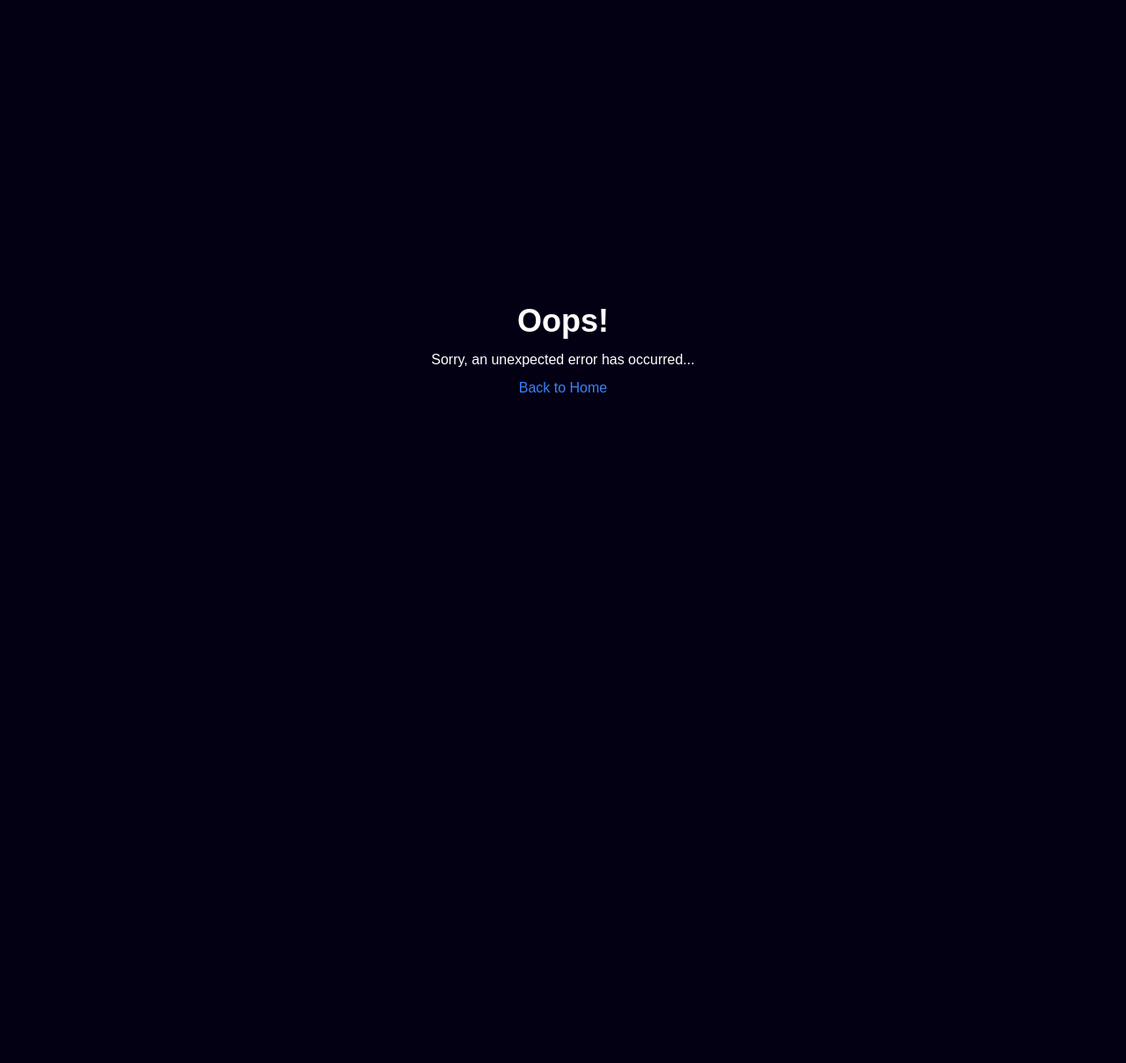
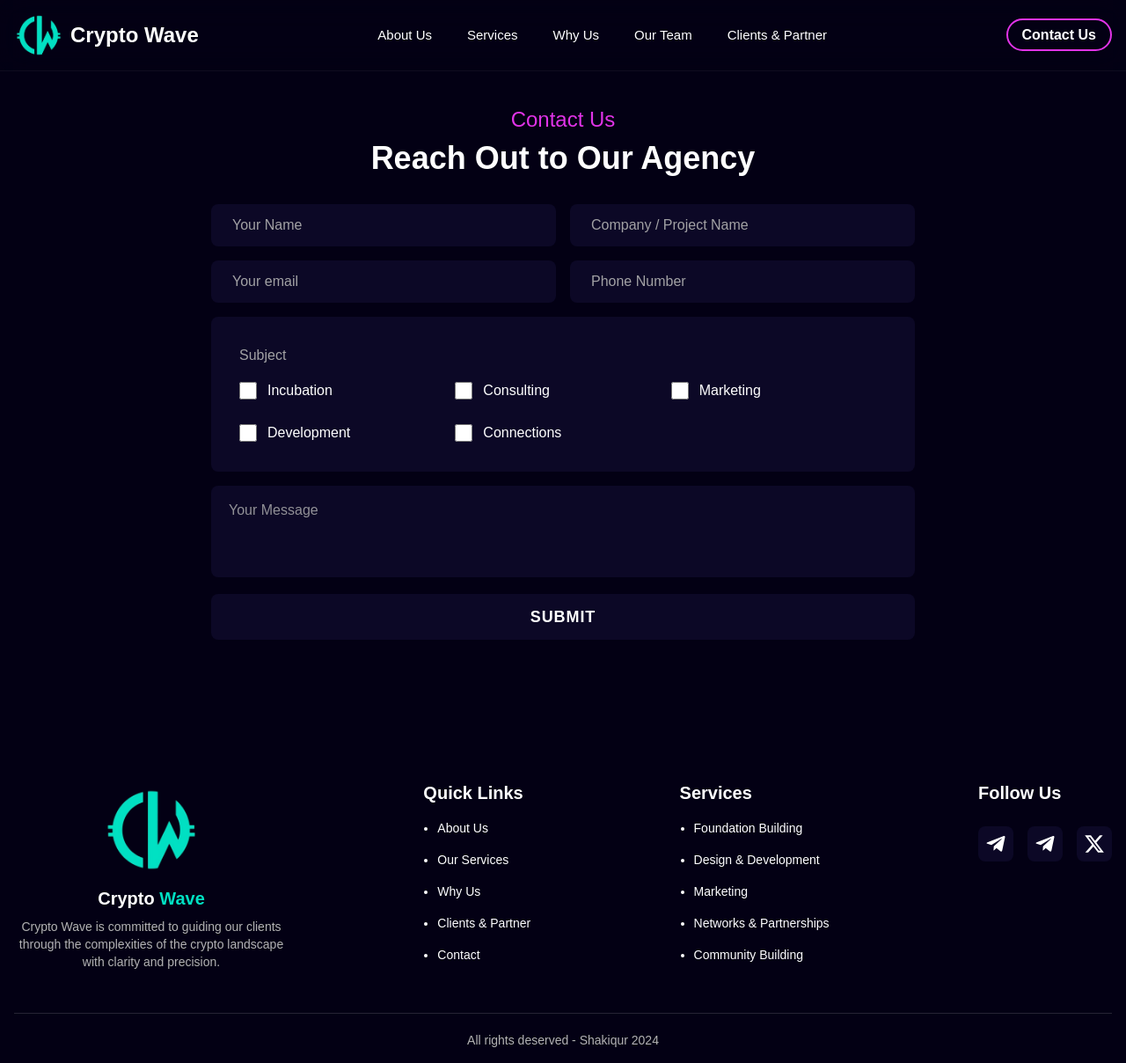
Before and after one commit to Shakiqurrahman/Crypto-Wave-Agency, a React (Vite) app: page /contact in a window 1280 px wide. Shown: the whole page at 88% size. Before the commit the page ends 800 px from the top, so only its background shows below. Built offline with nearby package versions, Linux system fonts and the light colour scheme.

Commit message:
footer added

```diff
--- a/src/AllRoutes/Routes.jsx
+++ b/src/AllRoutes/Routes.jsx
@@ -2,6 +2,7 @@ import { createBrowserRouter } from "react-router-dom";
 import HomePage from '../pages/HomePage'
 import ErrorPage from "../pages/ErrorPage";
 import Layout from "./layout";
+import ContactUs from "../components/ContactUs";
 
 export const router = createBrowserRouter([
   {
@@ -12,6 +13,11 @@ export const router = createBrowserRouter([
         path: "/",
         element: <HomePage />,
       },
+      {
+        path: "/contact",
+        element: <ContactUs />,
+      },
+
     ],
   },
   {
--- a/src/components/AboutUs.jsx
+++ b/src/components/AboutUs.jsx
@@ -33,7 +33,7 @@ const AboutUs = () => {
           <div className="mt-8 sm:mt-12">
             <div className="bg-gradient-to-r from-secondary via-current to-primary p-0.5 rounded-[30px] inline-block py-3 hover:bg-gradient-to-l duration-500">
               <Link
-                to="#contact"
+                to="/contact"
                 className="px-5 py-3 sm:py-[11px] bg-main rounded-[30px]"
               >
                 Contact Us
--- a/src/components/ClientContact.jsx
+++ b/src/components/ClientContact.jsx
@@ -78,82 +78,16 @@ const ClientContact = () => {
             <div className="flex items-center space-x-3">
               <input
                 type="checkbox"
-                name="Connections
-              "
-                id="Connections
-              "
+                name="connections"
+                id="connections"
                 className="size-5 accent-secondary"
               />
-              <label
-                htmlFor="Connections
-"
-              >
-                Connections
-              </label>
-            </div>
-          </div>
-        </div>
-        <div className="bg-[#110c2eb3] p-8 rounded-lg">
-          <h3 className="mb-4 text-dark/90">What's your budget</h3>
-          <div className="grid grid-cols-1 md:grid-cols-2 gap-y-6">
-            <div className="flex items-center space-x-3">
-              <input
-                type="radio"
-                name="budget"
-                id="first"
-                className="size-5 accent-secondary"
-              />
-              <label htmlFor="first">less than $10,000</label>
-            </div>
-            <div className="flex items-center space-x-3">
-              <input
-                type="radio"
-                name="budget"
-                id="two"
-                className="size-5 accent-secondary"
-              />
-              <label htmlFor="two">$10,000 - $50,000</label>
-            </div>
-            <div className="flex items-center space-x-3">
-              <input
-                type="radio"
-                name="budget"
-                id="third"
-                className="size-5 accent-secondary"
-              />
-              <label htmlFor="third">$50,000 - $100,000</label>
-            </div>
-            <div className="flex items-center space-x-3">
-              <input
-                type="radio"
-                name="budget"
-                id="fourth"
-                className="size-5 accent-secondary"
-              />
-              <label htmlFor="fourth">$100,000 - $200,000</label>
-            </div>
-            <div className="flex items-center space-x-3">
-              <input
-                type="radio"
-                name="budget"
-                id="fifth"
-                className="size-5 accent-secondary"
-              />
-              <label htmlFor="fifth">$200,000 +</label>
-            </div>
-            <div className="flex items-center space-x-3">
-              <input
-                type="radio"
-                name="budget"
-                id="sixth"
-                className="size-5 accent-secondary"
-              />
-              <label htmlFor="sixth">Not Determined</label>
+              <label htmlFor="connections">Connections</label>
             </div>
           </div>
         </div>
         <textarea
-          className="w-full bg-[#110c2eb3] mt-4 rounded-lg px-5 py-4 outline-none resize-none placeholder:text-dark/80"
+          className="w-full bg-[#110c2eb3] rounded-lg px-5 py-4 outline-none resize-none placeholder:text-dark/80"
           placeholder="Your Message"
           name="Message"
           id=""
@@ -161,7 +95,7 @@ const ClientContact = () => {
         ></textarea>
         <div className="text-center mt-3">
           <button
-            className="borde border-secondary w-full px-8 py-3 bg-[#110c2eb3] hover:bg-white hover:text-black duration-300 rounded-lg font-semibold uppercase tracking-wider text-lg"
+            className="borde border-secondary w-full px-8 py-3 bg-[#110c2eb3] hover:bg-white hover:text-black duration-300 rounded-lg font-semibold uppercase tracking-wider text-sm sm:text-lg"
             type="submit"
           >
             Submit
--- a/src/components/ContactUs.jsx
+++ b/src/components/ContactUs.jsx
@@ -3,8 +3,8 @@ import ClientContact from './ClientContact';
 
 const ContactUs = () => {
     return (
-        <section id="contact" className="py-16 sm:py-36 max-width">
-        <h6 className="text-lg sm:text-2xl text-center text-secondary mb-2">
+        <section id="contact" className="mb-40 max-width">
+        <h6 className="text-lg sm:text-2xl text-center text-secondary mb-1 sm:mb-2">
           Contact Us
         </h6>
         <h2 className="text-2xl sm:text-4xl text-center font-bold mb-4 sm:mb-8">
--- a/src/components/Services.jsx
+++ b/src/components/Services.jsx
@@ -11,7 +11,7 @@ import { Tb3DRotate } from "react-icons/tb";
 
 const Services = () => {
   return (
-    <section id="services" className="pt-16 sm:pt-36 max-width">
+    <section id="services" className="pt-20 sm:pt-32 max-width">
       <h6 className="text-lg sm:text-2xl text-center text-secondary mb-2">
         Services
       </h6>
@@ -74,7 +74,7 @@ const Services = () => {
       <div className="mt-8 sm:mt-12 text-center">
             <div className="bg-gradient-to-r from-secondary via-current to-primary p-0.5 rounded-[30px] inline-block group hover:bg-gradient-to-l duration-300">
               <Link
-                to="#contact"
+                to="/contact"
                 className="px-5 py-3 sm:py-[11px] bg-main rounded-[30px] flex items-center gap-2"
               >
                 Get Started
--- a/src/components/WhyUs.jsx
+++ b/src/components/WhyUs.jsx
@@ -1,13 +1,12 @@
 import React from "react";
-import { IoCheckmarkDoneCircleSharp } from "react-icons/io5"
 import { MdOutlineDone } from "react-icons/md";
-;
+
 import rightImg from "../assets/bg-right.png";
 import img from "../assets/why-us.svg";
 
 const WhyUs = () => {
   return (
-    <section id="why-us" className="pt-16 sm:pt-36 relative">
+    <section id="why-us" className="pt-20 sm:pt-32 relative">
       <img
         className="absolute top-0 md:-top-[90%]  right-0 -z-10"
         src={rightImg}
@@ -24,13 +23,10 @@ const WhyUs = () => {
         <div className="mt-10 sm:mt-20 flex flex-col md:flex-row gap-10 md:gap-6 items-center justify-center">
           <div className="w-full">
             <img className="w-4/5 mx-auto" src={img} alt="" />
-
           </div>
           <div className="w-full space-y-8">
             <div className="flex gap-3">
-              <MdOutlineDone
-                className="text-white translate-y-2 bg-secondary size-7 p-[1.8px] rounded-full"
-              />
+              <MdOutlineDone className="text-white translate-y-2 bg-secondary size-7 p-[1.8px] rounded-full" />
               <p className="text-dark text-[17px] w-full">
                 Crypto Wave we bring a wealth of experience, a deep
                 understanding of the crypto market, and a commitment to your
@@ -38,9 +34,7 @@ const WhyUs = () => {
               </p>
             </div>
             <div className="flex gap-3">
-              <MdOutlineDone
-                className="text-white translate-y-2 bg-secondary size-7 p-[1.8px] rounded-full"
-              />
+              <MdOutlineDone className="text-white translate-y-2 bg-secondary size-7 p-[1.8px] rounded-full" />
               <p className="text-dark text-[17px] w-full">
                 Our track record of delivering results speaks for itself, and
                 our tailored approach ensures that we address your unique needs
@@ -48,9 +42,7 @@ const WhyUs = () => {
               </p>
             </div>
             <div className="flex gap-3">
-              <MdOutlineDone
-                className="text-white translate-y-2 bg-secondary size-7 p-[1.8px] rounded-full"
-              />
+              <MdOutlineDone className="text-white translate-y-2 bg-secondary size-7 p-[1.8px] rounded-full" />
               <p className="text-dark text-[17px] w-full">
                 With us by your side, you can confidently navigate the
                 complexities of the crypto landscape and seize opportunities for
--- a/src/components/shared/Footer.jsx
+++ b/src/components/shared/Footer.jsx
@@ -1,11 +1,94 @@
-import React from 'react';
+import React from "react";
+import { FaTelegramPlane } from "react-icons/fa";
+import { FaXTwitter } from "react-icons/fa6";
+import { Link } from "react-router-dom";
+import logo from "/logo.png";
 
 const Footer = () => {
-    return (
-        <footer className='max-width'>
-           {/* <h1>Hello From Footer</h1>  */}
-        </footer>
-    );
+  return (
+    <footer className="mt-40 max-width pb-4">
+      <div className="flex flex-wrap md:justify-between  gap-10 md:gap-0 mb-12">
+        <div className="md:w-1/4 text-center">
+          <img className="w-28 mx-auto" src={logo} alt="" />
+          <h2 className="text-xl text-white font-semibold my-2">
+            Crypto<span className="text-primary"> Wave</span>{" "}
+          </h2>
+          <p className="text-dark text-sm">
+            Crypto Wave is committed to guiding our clients through the
+            complexities of the crypto landscape with clarity and precision.
+          </p>
+        </div>
+        <div>
+          <h4 className="text-xl text-white font-semibold">Quick Links</h4>
+          <ul className="mt-4 space-y-4 text-sm list-disc  px-4">
+            <li className="hover:translate-x-3 hover:text-primary duration-200">
+              <a href="/#about">About Us</a>
+            </li>
+            <li className="hover:translate-x-3 hover:text-primary duration-200">
+              <a href="/#services">Our Services</a>
+            </li>
+            <li className="hover:translate-x-3 hover:text-primary duration-200">
+              <a href="/#why-us">Why Us</a>
+            </li>
+            <li className="hover:translate-x-3 hover:text-primary duration-200">
+              <a href="/#clients-partner">Clients & Partner</a>
+            </li>
+            <li className="hover:translate-x-3 hover:text-primary duration-200">
+              <a href="/contact">Contact</a>
+            </li>
+          </ul>
+        </div>
+        <div>
+          <h4 className="text-xl text-white font-semibold">Services</h4>
+          <ul className="mt-4 space-y-4 text-sm list-disc  px-4">
+            <li className="hover:translate-x-3 duration-200">
+              Foundation Building
+            </li>
+            <li className="hover:translate-x-3 duration-200">
+              Design & Development
+            </li>
+            <li className="hover:translate-x-3 duration-200">Marketing</li>
+            <li className="hover:translate-x-3 duration-200">
+              Networks & Partnerships
+            </li>
+            <li className="hover:translate-x-3 duration-200">
+              Community Building
+            </li>
+          </ul>
+        </div>
+
+        <div>
+          <h4 className="text-xl text-white font-semibold">Follow Us</h4>
+          <div className="flex gap-4 mt-6">
+            <Link
+              className="size-10 rounded-lg  bg-[#110c2eb3] hover:bg-white hover:text-black duration-300 p-2"
+              to="https://t.me/cryptowave_g"
+              target="_blank"
+            >
+              <FaTelegramPlane className="text-2xl " />
+            </Link>
+            <Link
+              className="size-10 rounded-lg  bg-[#110c2eb3] hover:bg-white hover:text-black duration-300 p-2"
+              to="https://t.me/crypto_wave_ann"
+              target="_blank"
+            >
+              <FaTelegramPlane className="text-2xl " />
+            </Link>
+            <Link
+              className="size-10 rounded-lg  bg-[#110c2eb3] hover:bg-white hover:text-black duration-300 p-2"
+              to="https://twitter.com/cryptowave___"
+              target="_blank"
+            >
+              <FaXTwitter className="text-2xl " />
+            </Link>
+          </div>
+        </div>
+      </div>
+      <div className="pt-5 border-t border-dark/20">
+        <p className="text-center text-sm text-dark">All rights deserved - Shakiqur 2024</p>
+      </div>
+    </footer>
+  );
 };
 
 export default Footer;
--- a/src/components/shared/Header.jsx
+++ b/src/components/shared/Header.jsx
@@ -33,7 +33,7 @@ const Header = () => {
                 Home
               </li>
             </NavLink> */}
-            <NavLink to="#about">
+            <NavLink to="/#about">
               <li
                 className="md:hover:text-primary duration-300 mt-6 md:mt-0"
                 onClick={handleClose}
@@ -42,7 +42,7 @@ const Header = () => {
               </li>
             </NavLink>
 
-            <NavLink to="#services">
+            <NavLink to="/#services">
               <li
                 className="md:hover:text-primary duration-300"
                 onClick={handleClose}
@@ -55,25 +55,25 @@ const Header = () => {
               className="md:hover:text-primary duration-300"
               onClick={handleClose}
             >
-              <NavLink to="#why-us">Why Us</NavLink>
+              <NavLink to="/#why-us">Why Us</NavLink>
             </li>
             <li
               className="md:hover:text-primary duration-300"
               onClick={handleClose}
             >
-              <NavLink to="#team">Our Team</NavLink>
+              <NavLink to="/#team">Our Team</NavLink>
             </li>
             <li
               className="md:hover:text-primary duration-300"
               onClick={handleClose}
             >
-              <NavLink to="#clients-partner">Clients & Partner</NavLink>
+              <NavLink to="/#clients-partner">Clients & Partner</NavLink>
             </li>
 
           </ul>
         </nav>
         <div className="max-[888px]:hidden">
-          <Link to='#contact' className="px-4 py-2 border-2 border-secondary hover:border-transparent hover:bg-secondary rounded-[30px] font-semibold  duration-300">Contact Us</Link>
+          <Link to='/contact' className="px-4 py-2 border-2 border-secondary hover:border-transparent hover:bg-secondary rounded-[30px] font-semibold  duration-300">Contact Us</Link>
         </div>
         <div
           className="md:hidden w-10 h-[35px] p-2  rounded-[4px] cursor-pointer flex justify-center items-center z-10"
--- a/src/pages/HomePage.jsx
+++ b/src/pages/HomePage.jsx
@@ -12,7 +12,6 @@ const HomePage = () => {
         <AboutUs />
         <Services />
         <WhyUs />
-        <ContactUs />
         </>
     );
 };
```
Also changed, not shown: src/index.css (+1 -16 lines).
